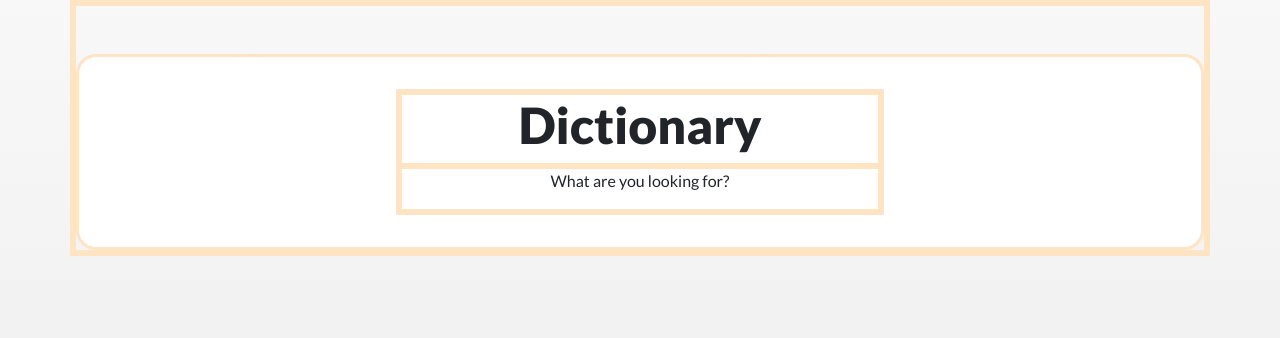
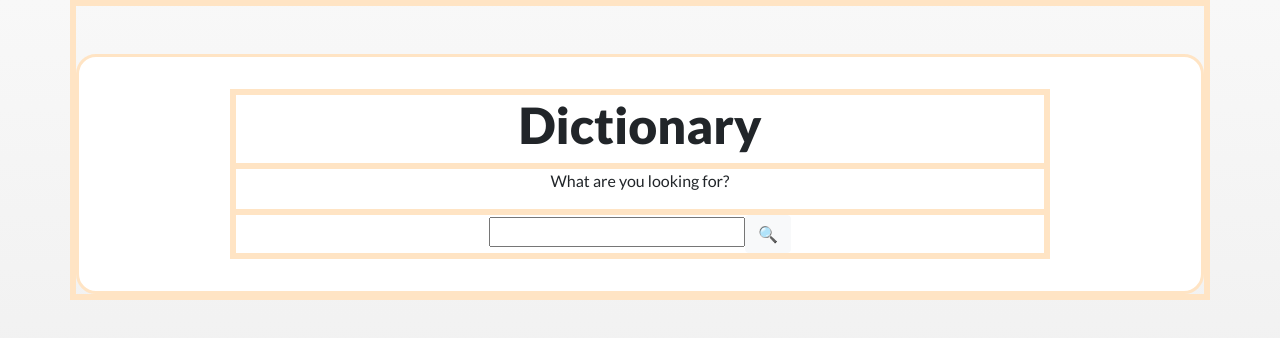
Before and after one commit to milicodes/dictionary-react-app, a React (Create React App) app: page / in a window 1280 px wide. Shown: the top 338 px of the page. Built offline with nearby package versions, Linux system fonts and the light colour scheme.

Commit message:
Added search bar and button

```diff
--- a/src/Search.js
+++ b/src/Search.js
@@ -15,6 +15,14 @@
             <div className="col-12 bor">
               <p className="description">What are you looking for?</p>
             </div>
+            <div className="col-12 bor" align="center" autofocus={true}>
+              <form>
+                <input type="search" />
+                <button type="button" class="btn btn-light">
+                    🔍
+                </button>
+              </form>
+            </div>
           </div>
         </div>
       </div>
```
